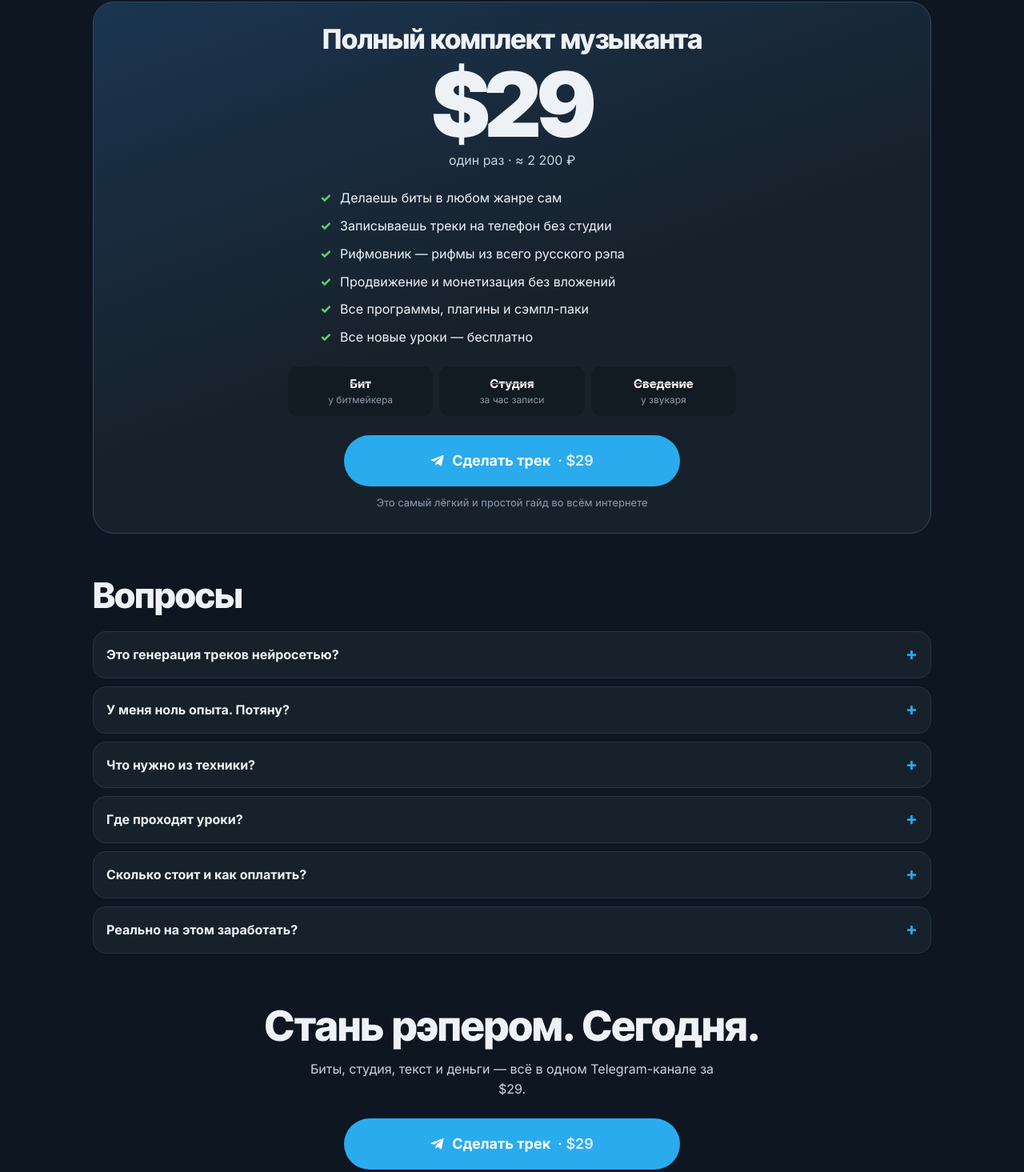
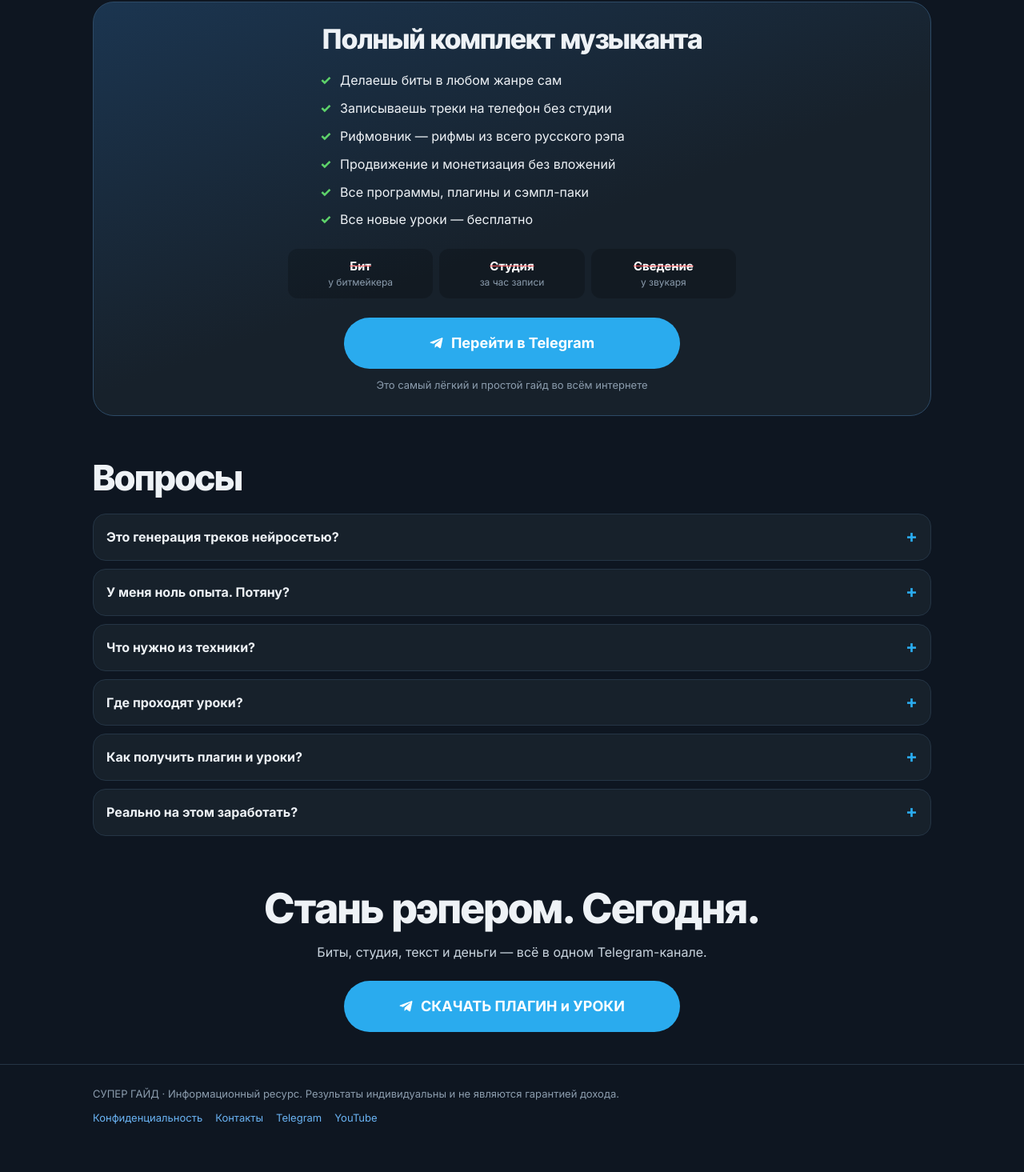
Before and after one commit to vtrendemusic/vtrendemusic.github.io, a plain HTML site: page index.html in a window 1280 px wide. Shown: the part 5265-6730 px from the top of the page at 80% size. After the commit the page ends 6703 px from the top, so only its background shows below. Drawn offline with Linux system fonts and the light colour scheme.

Commit message:
Убрал цены с главной; кнопки — переход в Telegram, внизу «СКАЧАТЬ ПЛАГИН и УРОКИ»
Co-Authored-By: Claude Opus 5.5 <noreply@anthropic.com>

```diff
--- a/index.html
+++ b/index.html
@@ -4,11 +4,11 @@
 <meta charset="UTF-8" />
 <meta name="viewport" content="width=device-width, initial-scale=1.0, viewport-fit=cover" />
 <title>СУПЕР ГАЙД — самый простой гайд, как стать рэпером</title>
-<meta name="description" content="Биты, запись на телефон, тексты и монетизация — всё в одном Telegram-канале. Записал на телефон и набрал 50 млн прослушиваний. Полный комплект музыканта за $29." />
+<meta name="description" content="Биты, запись на телефон, тексты и монетизация — всё в одном Telegram-канале. Записал на телефон и набрал 50 млн прослушиваний. Полный комплект музыканта." />
 <meta name="robots" content="index, follow" />
 <link rel="canonical" href="https://vtrendemusic.info/" />
 <meta property="og:title" content="Я собрал самый простой гайд, как стать рэпером" />
-<meta property="og:description" content="Биты, студия на телефоне, тексты и монетизация. Всё в Telegram, от А до Я. $29." />
+<meta property="og:description" content="Биты, студия на телефоне, тексты и монетизация. Всё в Telegram, от А до Я." />
 <meta property="og:type" content="website" />
 <meta property="og:url" content="https://vtrendemusic.info/" />
 <meta property="og:image" content="https://vtrendemusic.info/og-super.png" />
@@ -509,8 +509,6 @@ html:not(.js) .rv{opacity:1;transform:none}
   <div class="wrap">
     <div class="price-card rv">
       <div class="display" style="font-size:clamp(22px,6vw,34px)">Полный комплект музыканта</div>
-      <div class="amount">$29</div>
-      <div class="once">один раз · ≈ 2 200 ₽</div>
       <div class="incl">
         <div>Делаешь биты в любом жанре сам</div>
         <div>Записываешь треки на телефон без студии</div>
@@ -524,7 +522,7 @@ html:not(.js) .rv{opacity:1;transform:none}
         <div><b>Студия</b>за час записи</div>
         <div><b>Сведение</b>у звукаря</div>
       </div>
-      <a class="btn big" href="https://t.me/vtrendevip_bot?start=site"><svg><use href="#tg"/></svg>Сделать трек <span class="price">· $29</span></a>
+      <a class="btn big" href="https://t.me/vtrendevip_bot?start=site"><svg><use href="#tg"/></svg>Перейти в Telegram</a>
       <div class="note">Это самый лёгкий и простой гайд во всём интернете</div>
     </div>
   </div>
@@ -539,7 +537,7 @@ html:not(.js) .rv{opacity:1;transform:none}
       <details class="rv"><summary>У меня ноль опыта. Потяну?</summary><p>Да. Всё разжёвано с нуля и по шагам: теорию музыки закроешь за 20 минут, дальше — бит, запись, текст, релиз.</p></details>
       <details class="rv"><summary>Что нужно из техники?</summary><p>Телефон для записи и компьютер для битов. Микрофон, звуковая карта и студия не нужны.</p></details>
       <details class="rv"><summary>Где проходят уроки?</summary><p>В закрытом Telegram-канале. Смотришь с телефона или компьютера, все файлы скачиваешь там же.</p></details>
-      <details class="rv"><summary>Сколько стоит и как оплатить?</summary><p>$29 один раз — около 2 200 ₽. Оплата прямо в Telegram-боте, доступ открывается сразу.</p></details>
+      <details class="rv"><summary>Как получить плагин и уроки?</summary><p>Переходи в Telegram-бота по кнопке на сайте. Там плагин, все уроки и материалы.</p></details>
       <details class="rv"><summary>Реально на этом заработать?</summary><p>Да: стриминги, продажа битов, сведение на заказ. Я показываю всё на своих цифрах. Результат зависит от тебя и твоей практики.</p></details>
     </div>
   </div>
@@ -549,8 +547,8 @@ html:not(.js) .rv{opacity:1;transform:none}
 <section class="final">
   <div class="wrap">
     <h2 class="display rv">Стань рэпером. Сегодня.</h2>
-    <p class="rv">Биты, студия, текст и деньги — всё в одном Telegram-канале за $29.</p>
-    <a class="btn big rv" href="https://t.me/vtrendevip_bot?start=site"><svg><use href="#tg"/></svg>Сделать трек <span class="price">· $29</span></a>
+    <p class="rv">Биты, студия, текст и деньги — всё в одном Telegram-канале.</p>
+    <a class="btn big rv" href="https://t.me/vtrendevip_bot?start=site"><svg><use href="#tg"/></svg>СКАЧАТЬ ПЛАГИН и УРОКИ</a>
   </div>
 </section>
 
```
